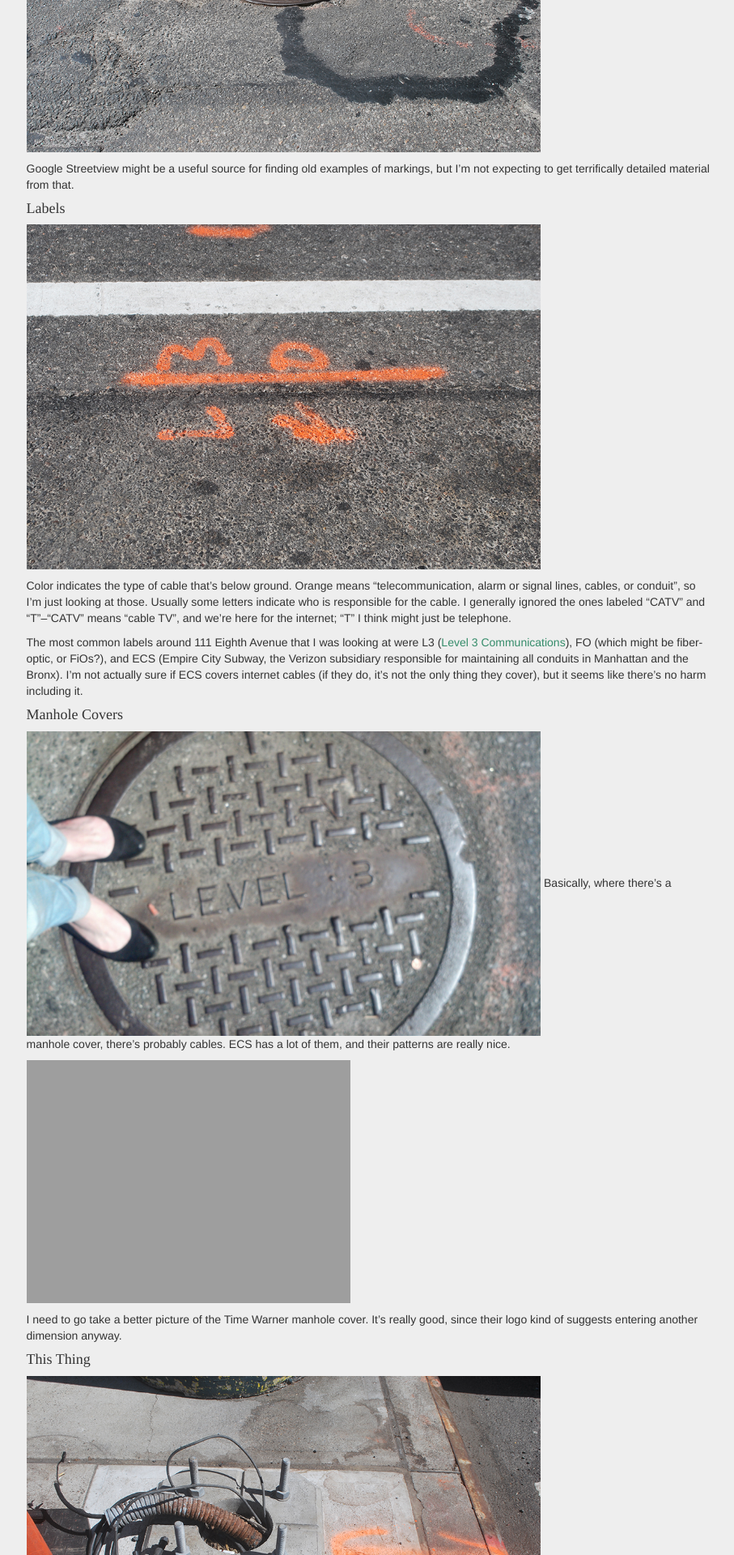
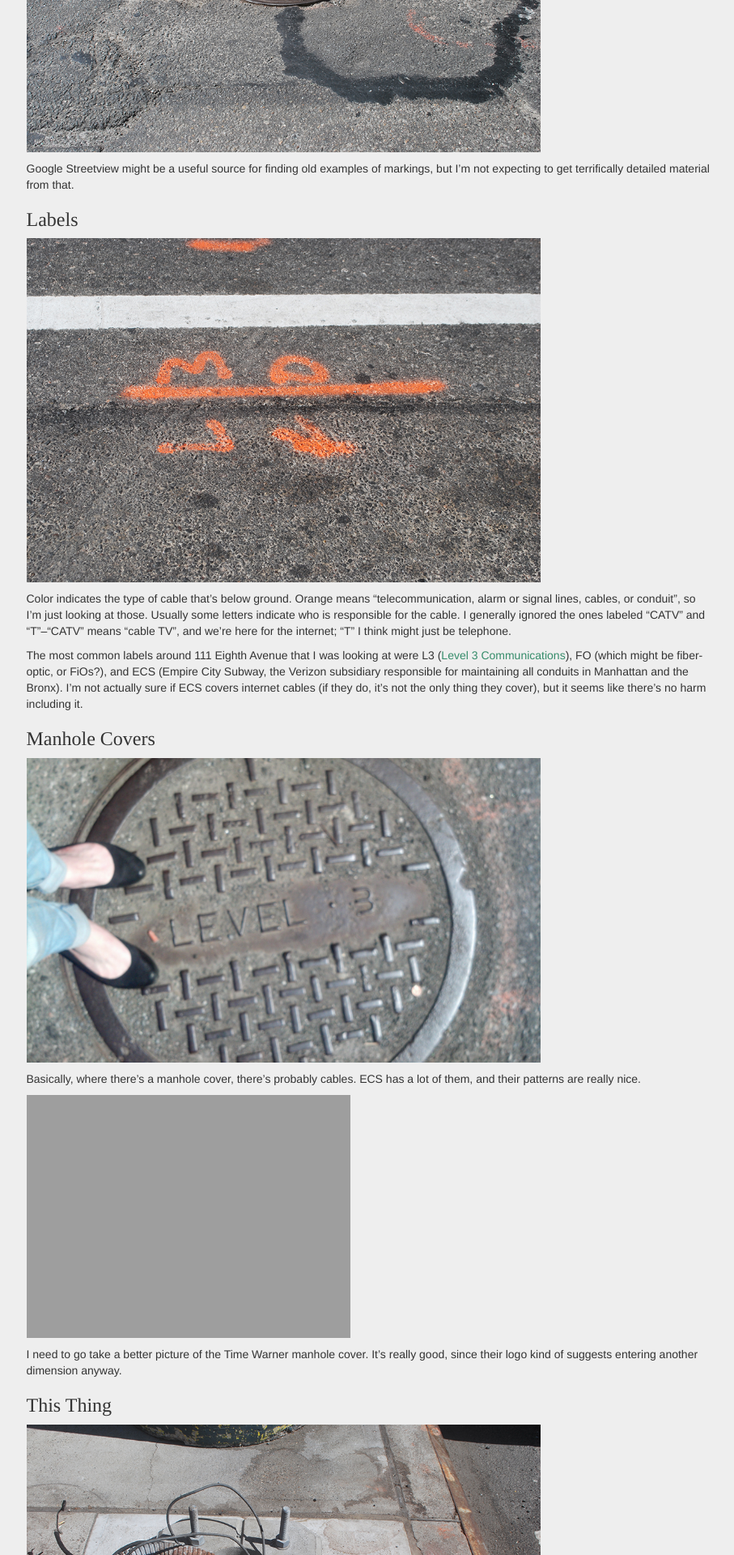
Before and after one commit to irl-so/irl-so.github.io, a Jekyll site: the page built from _posts/2014-04-21-notes.markdown, in a window 1280 px wide. Shown: the part 1217-3137 px from the top of the page at 81% size, without its empty margins (135-1042 px from the left). Built offline with Jekyll 4.4.1, drawn with Linux system fonts in a browser that asks for light colours; nearby versions of some CDN libraries; Markdown is read by kramdown in place of the engine named in the settings.

Commit message:
typooooos

```diff
--- a/_posts/2014-04-21-notes.markdown
+++ b/_posts/2014-04-21-notes.markdown
@@ -23,24 +23,26 @@
 
 Google Streetview might be a useful source for finding old examples of markings, but I'm not expecting to get terrifically detailed material from that.
 
-####Labels
+###Labels
 ![sidewalk](http://irl.so/img/20140421/DSC_0005.jpg)
 
 Color indicates the type of cable that's below ground. Orange means "telecommunication, alarm or signal lines, cables, or conduit", so I'm just looking at those. Usually some letters indicate who is responsible for the cable. I generally ignored the ones labeled "CATV" and "T"--"CATV" means "cable TV", and we're here for the internet; "T" I think might just be telephone.
 
 The most common labels around 111 Eighth Avenue that I was looking at were L3 ([Level 3 Communications](http://www.level3.com/)), FO (which might be fiber-optic, or FiOs?), and ECS (Empire City Subway, the Verizon subsidiary responsible for maintaining all conduits in Manhattan and the Bronx). I'm not actually sure if ECS covers internet cables (if they do, it's not the only thing they cover), but it seems like there's no harm including it.
 
-####Manhole Covers
+###Manhole Covers
 
 ![sidewalk](http://irl.so/img/20140421/IMG_20140421_105455.jpg)
+
 Basically, where there's a manhole cover, there's probably cables. ECS has a lot of them, and their patterns are really nice.
 
 ![sidewalk](http://irl.so/img/20140421/IMG_20140421_104021.jpg)
 
 I need to go take a better picture of the Time Warner manhole cover. It's really good, since their logo kind of suggests entering another dimension anyway.
 
-####This Thing
-![sidewalk](http://irl.so/img/20140421/DSC_0018.jpg)
+###This Thing
+
+![sidewalk](http://irl.so/img/20140421/DSC_0018.JPG)
 
 I just liked this.
 
```
